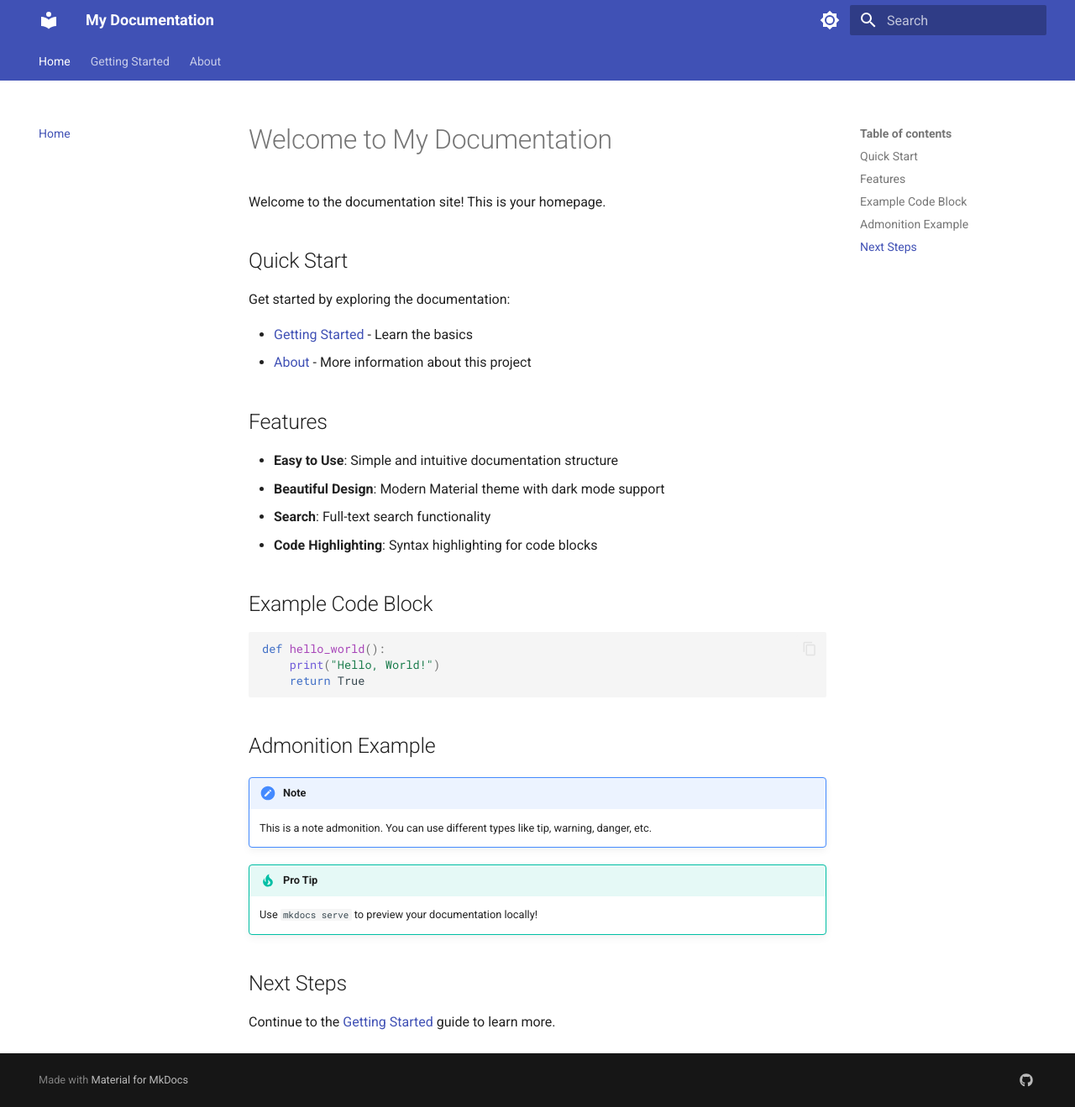
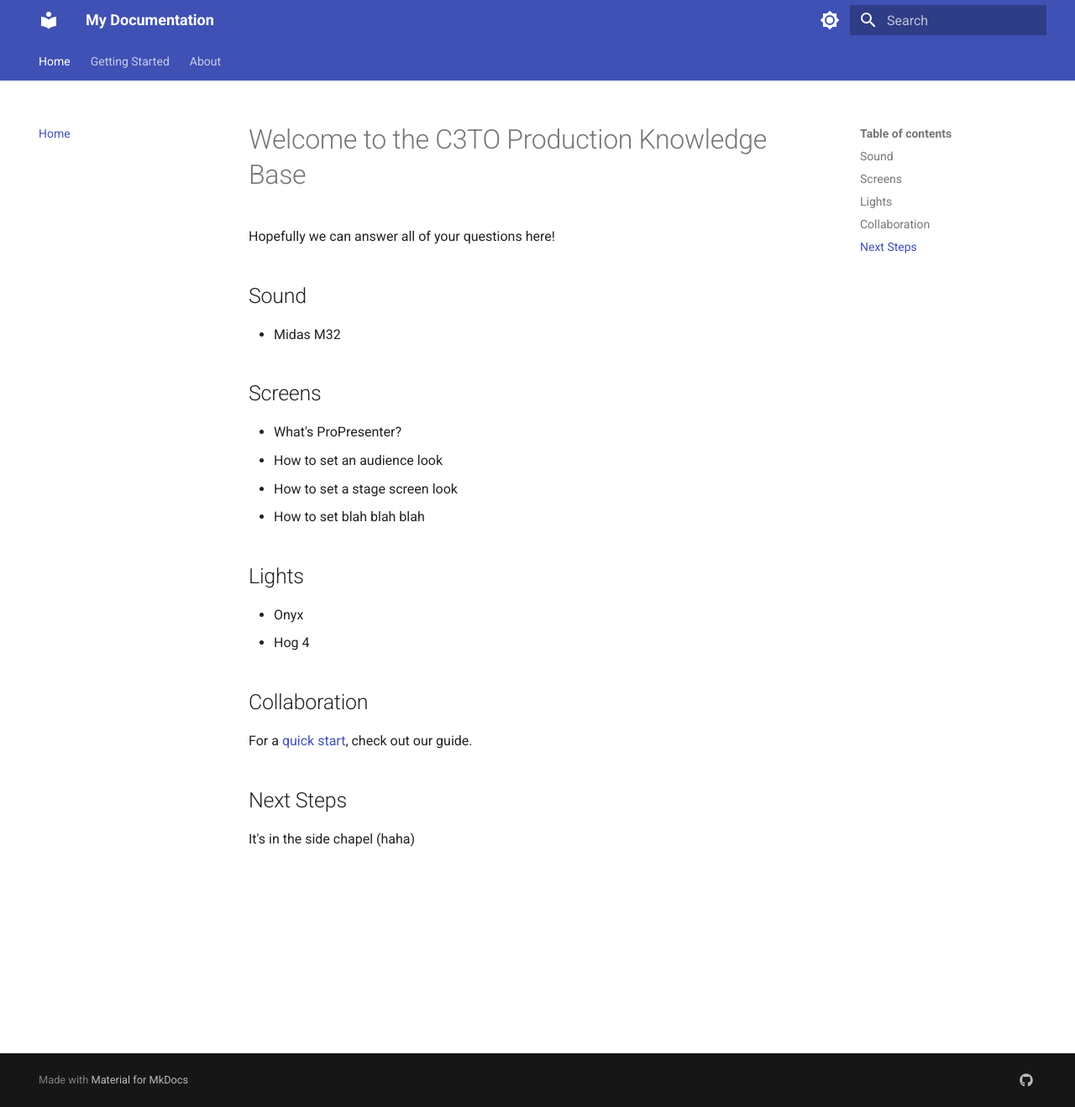
Before and after one commit to c3to-prod/c3to-prod.github.io, an MkDocs documentation site: the page built from docs/index.md, in a window 1280 px wide and 1319 px high. Shown: the whole window at 84% size. Built offline with MkDocs 1.6.1 and Material for MkDocs 9.7.7, drawn with Linux system fonts in a browser that asks for light colours.

Commit message:
minor: landing page updates to give us some ideas

````diff
--- a/docs/index.md
+++ b/docs/index.md
@@ -1,37 +1,21 @@
-# Welcome to My Documentation
+# Welcome to the C3TO Production Knowledge Base
+Hopefully we can answer all of your questions here!
 
-Welcome to the documentation site! This is your homepage.
+## Sound
+* Midas M32
 
-## Quick Start
+## Screens
+* What's ProPresenter?
+* How to set an audience look
+* How to set a stage screen look
+* How to set blah blah blah
 
-Get started by exploring the documentation:
+## Lights
+* Onyx
+* Hog 4
 
-- [Getting Started](getting-started.md) - Learn the basics
-- [About](about.md) - More information about this project
-
-## Features
-
-- **Easy to Use**: Simple and intuitive documentation structure
-- **Beautiful Design**: Modern Material theme with dark mode support
-- **Search**: Full-text search functionality
-- **Code Highlighting**: Syntax highlighting for code blocks
-
-## Example Code Block
-
-```python
-def hello_world():
-    print("Hello, World!")
-    return True
-```
-
-## Admonition Example
-
-!!! note "Note"
-    This is a note admonition. You can use different types like tip, warning, danger, etc.
-
-!!! tip "Pro Tip"
-    Use `mkdocs serve` to preview your documentation locally!
+## Collaboration
+For a [quick start](https://www.c3to-prod.github.io/getting-started.md), check out our guide.
 
 ## Next Steps
-
-Continue to the [Getting Started](getting-started.md) guide to learn more.
+It's in the side chapel (haha)
````
